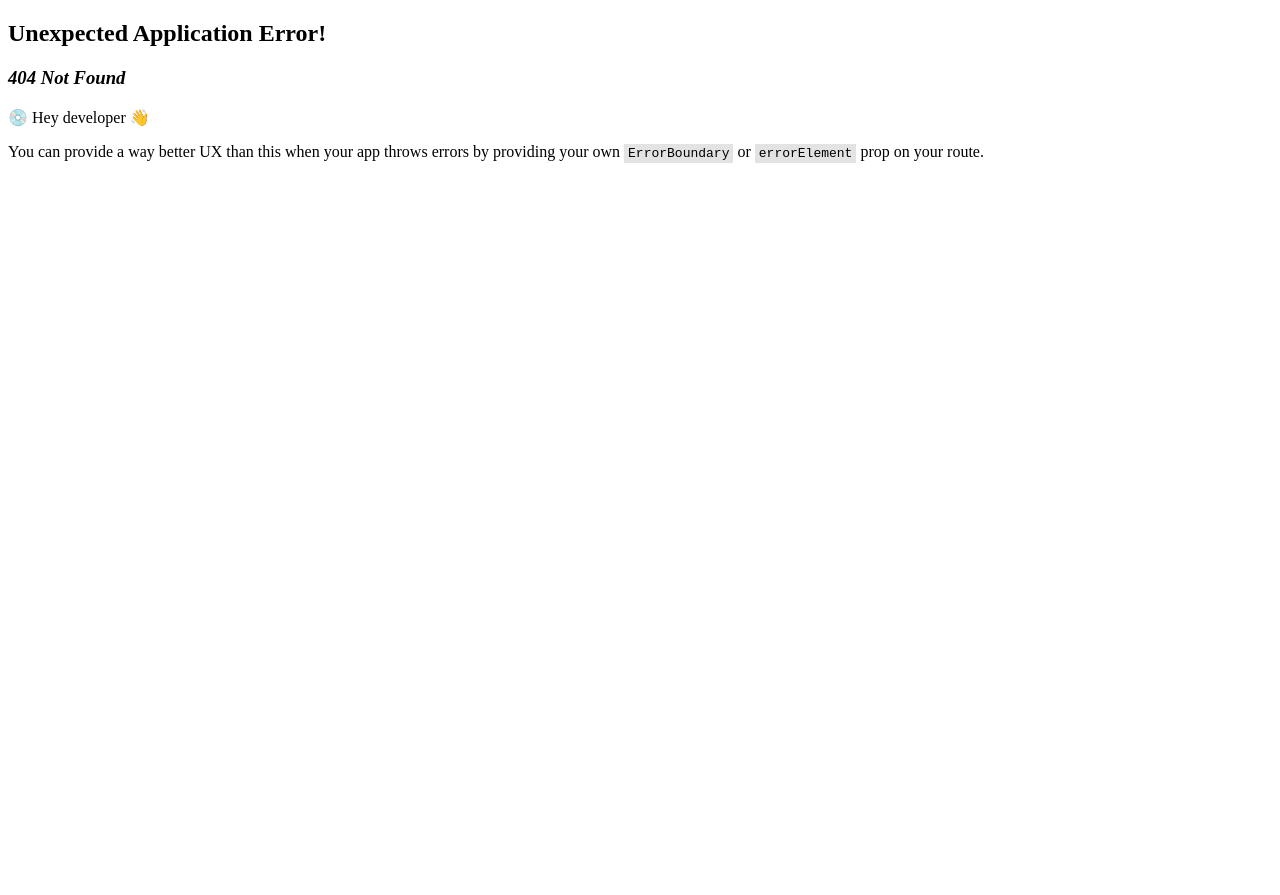
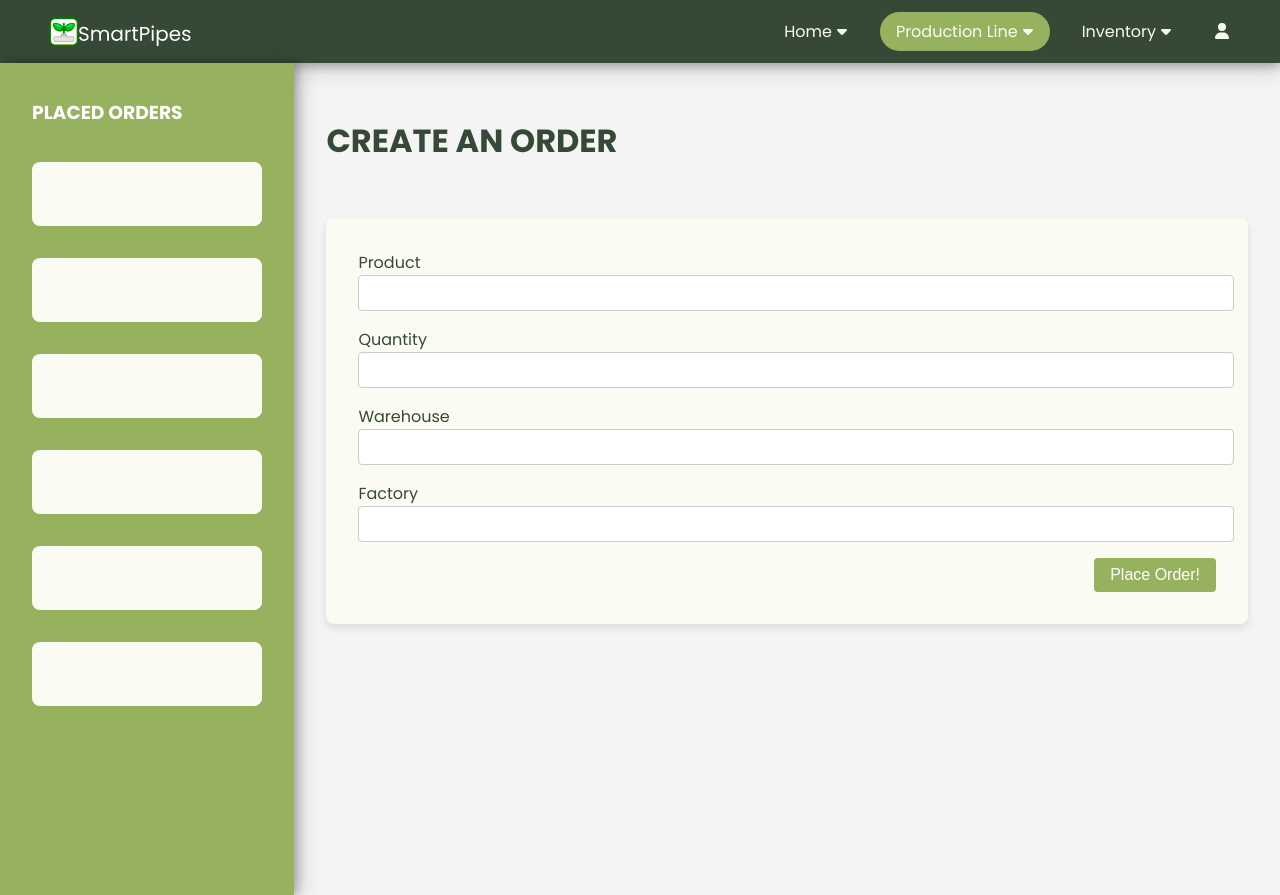
Before and after one commit to SmartPipes/inventario-y-linea-de-produccion, a React (Vite) app in the folder frontend/: page /production-orders in a window 1280 px wide. Before the commit this address had no page. Before the commit the page ends 800 px from the top, so only its background shows below. Built offline with nearby package versions, Linux system fonts and the light colour scheme.

Commit message:
From and Global Styles
Added style to a Form component so the crew can just create their forms and use the same style. Also some global styles and also the style for the production order

```diff
--- a/frontend/src/App.jsx
+++ b/frontend/src/App.jsx
@@ -1,7 +1,7 @@
 import React from 'react';
 import {Navbar} from './components/Navbar'
 import { Outlet } from 'react-router-dom';
-import GlobalStyles from './Styled/Global.styled';
+import {GlobalStyles} from './Styled/Global.styled';
 
 const App = () => {
     return (
--- /dev/null
+++ b/frontend/src/Styled/Forms.styled.jsx
@@ -0,0 +1,46 @@
+import styled from "styled-components";
+
+const FormContainer = styled.form`
+display: flex;
+flex-direction: column;
+background: #FAFBF3;
+padding: 2rem;
+border-radius: 8px;
+box-shadow: 0 4px 8px rgba(0, 0, 0, 0.1);
+`;
+
+const Input = styled.input`
+    margin-bottom: 1rem;
+    padding: 0.5rem;
+    border: 1px solid #ccc;
+    border-radius: 4px;
+    font-size: 1rem;
+    width: 100%;
+`;
+
+const Label = styled.label`
+    margin-bottom: 0.5rem;
+    font-size: 1rem;
+    color: #364936;
+`;
+
+const ButtonContainer = styled.div`
+    display: flex;
+    justify-content: flex-end;
+`;
+
+const Button = styled.button`
+    padding: 0.5rem 1rem;
+    background: #97b25e;
+    color: white;
+    border: none;
+    border-radius: 4px;
+    cursor: pointer;
+    font-size: 1rem;
+
+    &:hover {
+        background: #364936;
+    }
+`;
+
+export {FormContainer, Label, Input, ButtonContainer, Button};
--- a/frontend/src/Styled/Global.styled.jsx
+++ b/frontend/src/Styled/Global.styled.jsx
@@ -1,4 +1,4 @@
-import { createGlobalStyle } from "styled-components";
+import styled,{ createGlobalStyle } from "styled-components";
 
 const GlobalStyles = createGlobalStyle`
 body{
@@ -7,6 +7,17 @@ body{
     box-sizing: border-box;
     font-family: 'Poppins', sans-serif;
 }
-`
+`;
+const Titles = styled.h1`
+color: #364936;
+text-transform: uppercase;
+padding-bottom: 2rem;
+`;
 
-export default GlobalStyles;
+const SubTitle = styled.h3`
+color: white;
+text-transform: uppercase;
+padding-bottom: 1rem;
+`;
+
+export  {GlobalStyles, Titles, SubTitle};
--- /dev/null
+++ b/frontend/src/Styled/Production.styled.jsx
@@ -0,0 +1,40 @@
+import styled from "styled-components";
+
+const SideBar = styled.div`
+flex-direction: column;
+background: #97B25E;
+padding: 1rem 2rem;
+position: relative;
+width: 18%;
+height: 100vh;
+align-items: center;
+box-shadow: 4px 0 8px 0 rgba(0, 0, 0, 0.2), 6px 0 20px 0 rgba(0, 0, 0, 0.19);
+`;
+
+const PlacedOrderBoxes = styled.div`
+background: #FAFBF3;
+padding: 2rem;
+margin-bottom: 2rem;
+border-radius: 8px;
+display: flex;
+
+`;
+
+
+
+const OrderContainer = styled.div`
+display: flex;
+`;
+
+const MainContent = styled.div`
+    flex: 1;
+    padding: 2rem;
+    background: #f4f4f4;
+    align-items: center;
+    justify-content: center;
+`;
+
+
+
+
+export {SideBar, OrderContainer, MainContent, PlacedOrderBoxes};
--- a/frontend/src/components/Navbar.jsx
+++ b/frontend/src/components/Navbar.jsx
@@ -11,7 +11,7 @@ export const Navbar = () => {
 
   const links = [
     { page: "Home", href: "/" },
-    { page: "Production Line", href: "/production-line" },
+    { page: "Production Line", href: "/production-orders" },
     { page: "Inventory", href: "/inventory" },
     { page: "User", href: "/user", icon: faUser }
 
--- a/frontend/src/components/pages/ProductionLine.jsx
+++ /dev/null
@@ -1,7 +0,0 @@
-import React from 'react'
-
-export const ProductionLine = () => {
-  return (
-    <div>ProductionLine</div>
-  )
-}
--- /dev/null
+++ b/frontend/src/components/pages/production/ProductionLine.jsx
@@ -0,0 +1,63 @@
+import React from 'react'
+import { SideBar, MainContent, OrderContainer, PlacedOrderBoxes} from '../../../Styled/Production.styled'
+import { FormContainer, Button, Label, Input, ButtonContainer } from '../../../Styled/Forms.styled'
+import { Titles, SubTitle } from '../../../Styled/Global.styled'
+import {useForm} from 'react-hook-form'
+
+//This is to create a production order
+export const ProductionLine = () => {
+
+  const {
+    register,
+    handleSubmit,
+    formState: { errors }
+  } = useForm();
+
+  const onSubmit = (data) => {
+    console.log(data);
+  };
+
+  return (
+    <OrderContainer>
+            <SideBar>
+              <SubTitle>Placed Orders</SubTitle>
+              <PlacedOrderBoxes/>
+              <PlacedOrderBoxes/>
+              <PlacedOrderBoxes/>
+              <PlacedOrderBoxes/>
+              <PlacedOrderBoxes/>
+              <PlacedOrderBoxes/>
+            </SideBar>
+
+      <MainContent>
+        <Titles>create an order</Titles>
+          <FormContainer>
+            <form onSubmit={handleSubmit(onSubmit)}>
+            <div className="form-control">
+              <Label>Product</Label>
+              <Input type="text" name="product" {...register("product")} />
+            </div>
+            <div className="form-control">
+              <Label>Quantity</Label>
+              <Input type="number" name="qty" {...register("qty")} />
+            </div>
+            <div className="form-control">
+              <Label>Warehouse</Label>
+              <Input type="text" name="warehouse" {...register("warehouse")} />
+            </div>
+            <div className="form-control">
+              <Label>Factory</Label>
+              <Input type="text" name="factory" {...register("factory")} />
+            </div>
+            <div className="form-control">
+              <label></label>
+              <ButtonContainer>
+              <Button type="submit">Place Order!</Button>
+              </ButtonContainer>
+            </div>
+          </form>
+        </FormContainer>
+    </MainContent>
+    </OrderContainer>
+  )
+}
--- a/frontend/src/main.jsx
+++ b/frontend/src/main.jsx
@@ -2,7 +2,7 @@ import React from 'react'
 import ReactDOM from 'react-dom/client'
 import App from './App.jsx'
 import {Home} from './components/pages/Home'
-import {ProductionLine} from './components/pages/ProductionLine'
+import {ProductionLine} from './components/pages/production/ProductionLine'
 import {InventoryPage} from './components/pages/InventoryPage.jsx'
 import {User} from './components/pages/User.jsx'
 import { RouterProvider, createBrowserRouter  } from 'react-router-dom'
@@ -12,7 +12,7 @@ const router = createBrowserRouter([{
   element: <App/>,
   children: [
     { path: "" , element: <Home/> },
-    { path: "production-line" , element: <ProductionLine/> },
+    { path: "production-orders" , element: <ProductionLine/> },
     { path: "inventory" , element: <InventoryPage/>},
     // LEAVE THIS USER AS THE LAST ALWAYS
     { path: "user" , element: <User/>}
```
Also changed, not shown: frontend/src/assets/logo.svg.
